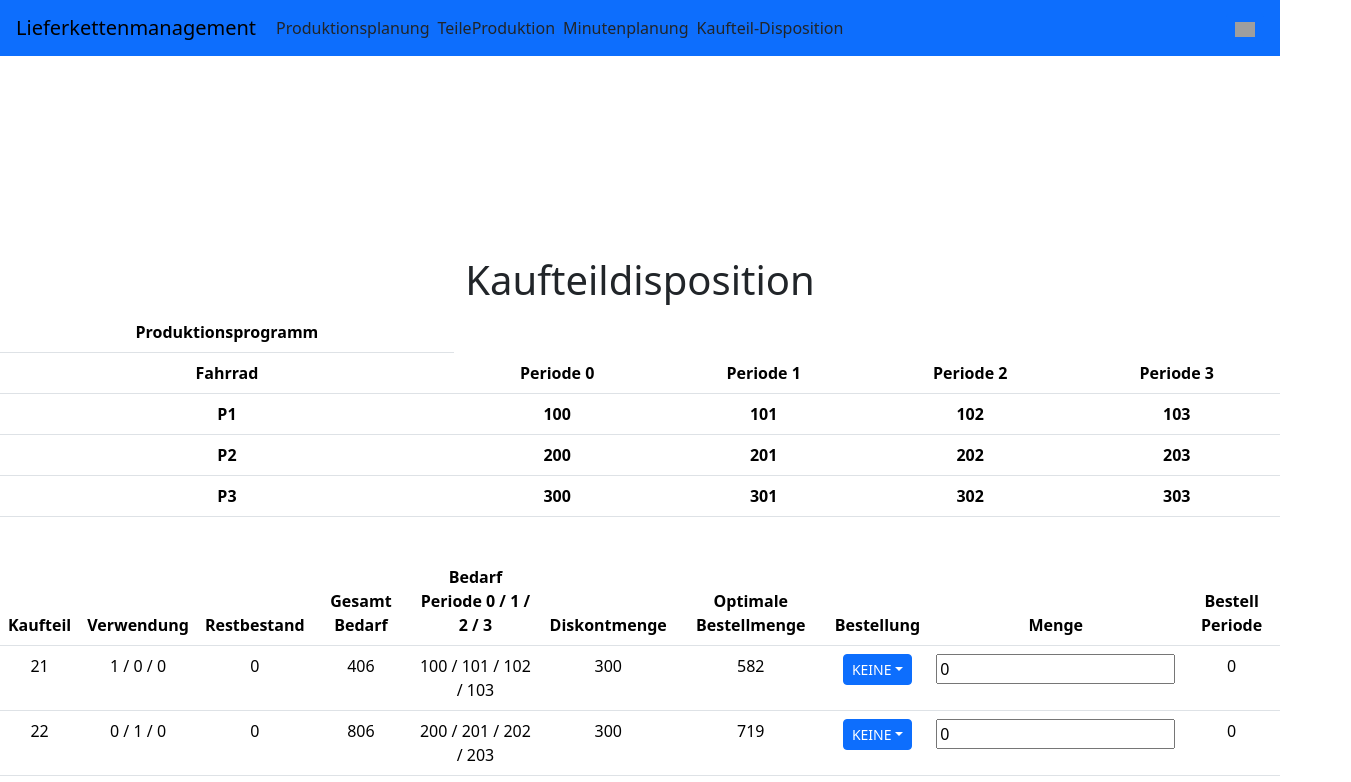
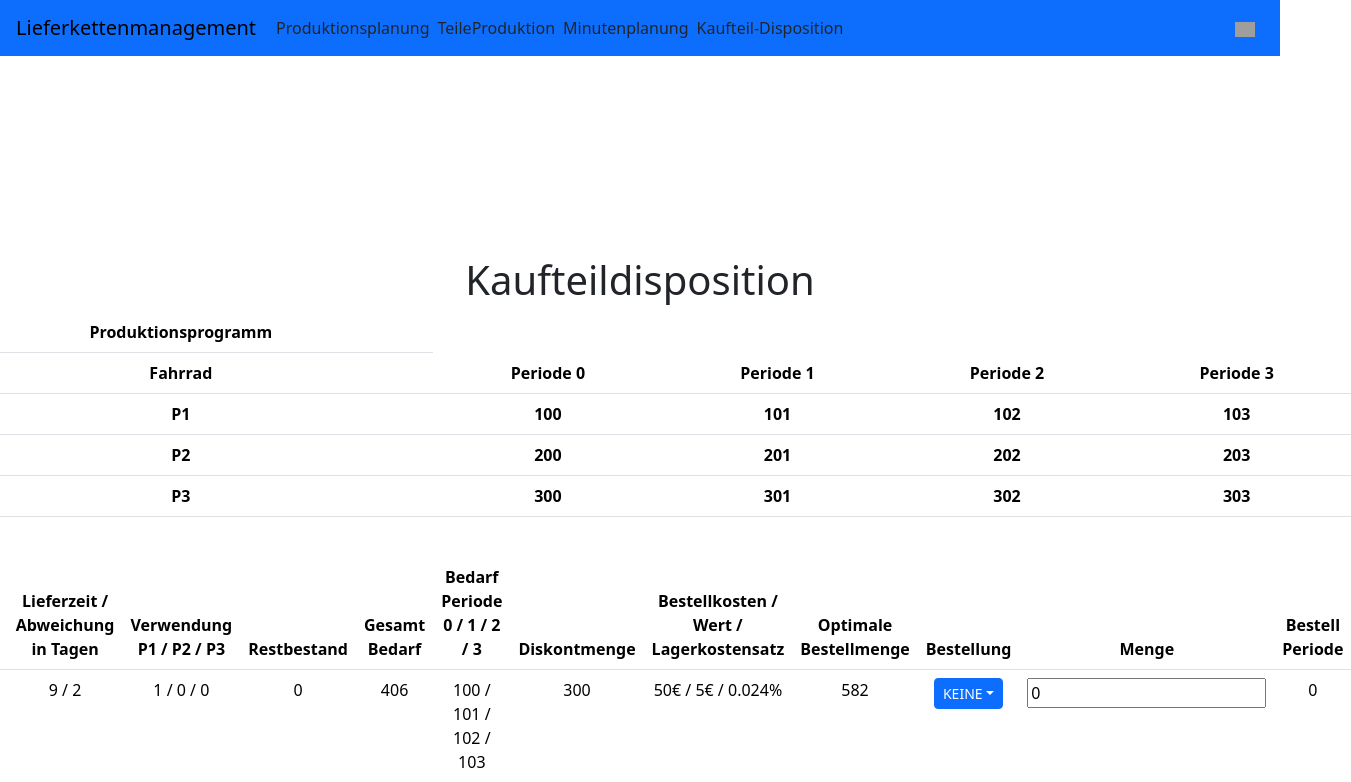
Before and after one commit to universalmensch/IBSYS2ProduktionsPlanung, a React (Vite) app in the folder ibsys2Produktionsplanung/: page /Kaufteildisposition in a window 1280 px wide. Shown: the top 782 px of the page, 1351 px wide, since content can reach past the window. Built offline with nearby package versions, Linux system fonts and the light colour scheme; grey boxes are pictures that could not be loaded.

Commit message:
feat: fehlende Spalten in der Kaufteildisposition hinzugefügt, perioden Anzeigefehler behoben

```diff
--- a/ibsys2Produktionsplanung/src/pages/Kaufteildisposition.tsx
+++ b/ibsys2Produktionsplanung/src/pages/Kaufteildisposition.tsx
@@ -7,11 +7,12 @@ import {useState} from "react";
 import {BestellTyp, BestellungDTO} from "../dtos/BestellungDTO.tsx";
 
 export function Kaufteildisposition() {
+    const LAGER_KOSTEN_SATZ = 0.024;
     const {generalStore, setGeneralStoreData} = useGeneralStore()
 
     console.log(generalStore)
     const input = generalStore?.input?.results
-    const periode = input ? input.period : 0
+    const periode = input ? Number(input.period) : 0
     const orders = input?.futureinwardstockmovement.order
 
     const output = generalStore?.output?.input
@@ -107,7 +108,7 @@ export function Kaufteildisposition() {
     }
 
     function getOptimaleBestellmenge(kaufteil: Kaufteil) {
-        return Math.ceil(Math.sqrt((2 * getGesamtBedarf(kaufteil) * kaufteil.bestellKosten) / (kaufteil.wert * 0.024)));
+        return Math.ceil(Math.sqrt((2 * getGesamtBedarf(kaufteil) * kaufteil.bestellKosten) / (kaufteil.wert * LAGER_KOSTEN_SATZ)));
     }
 
     function getGesamtBedarf(kaufteil: Kaufteil) {
@@ -201,11 +202,13 @@ export function Kaufteildisposition() {
                 <thead>
                 <tr>
                     <th>Kaufteil</th>
-                    <th>Verwendung</th>
+                    <th>Lieferzeit / Abweichung in Tagen</th>
+                    <th>Verwendung<br/>P1 / P2 / P3</th>
                     <th>Restbestand</th>
                     <th>Gesamt Bedarf</th>
-                    <th>Bedarf Periode {periode} / {periode + 1} / {periode + 2} / {periode + 3}</th>
+                    <th>Bedarf Periode<br/>{periode} / {periode + 1} / {periode + 2} / {periode + 3}</th>
                     <th>Diskontmenge</th>
+                    <th>Bestellkosten / Wert / Lagerkostensatz</th>
                     <th>Optimale Bestellmenge</th>
                     <th>Bestellung</th>
                     <th>Menge</th>
@@ -218,11 +221,13 @@ export function Kaufteildisposition() {
                         const id = kaufteil.id;
                         return <tr key={id}>
                             <td>{id}</td>
+                            <td>{kaufteil.lieferzeit} / {kaufteil.lieferzeitAbweichung}</td>
                             <td>{kaufteil.verwendungP1} / {kaufteil.verwendungP2} / {kaufteil.verwendungP3}</td>
                             <td>{kaufteil.restbestandVorperiode}</td>
                             <td>{getGesamtBedarf(kaufteil)}</td>
                             <td>{getWochenBedarf(periode, kaufteil)} / {getWochenBedarf(periode + 1, kaufteil)} / {getWochenBedarf(periode + 2, kaufteil)} / {getWochenBedarf(periode + 3, kaufteil)}</td>
                             <td>{kaufteil.diskontmenge}</td>
+                            <td>{kaufteil.bestellKosten}€ / {kaufteil.wert}€ / {LAGER_KOSTEN_SATZ}%</td>
                             <td>{getOptimaleBestellmenge(kaufteil)}</td>
                             <td><DropdownButton
                                 title={bestellungen[id].typ}
```
